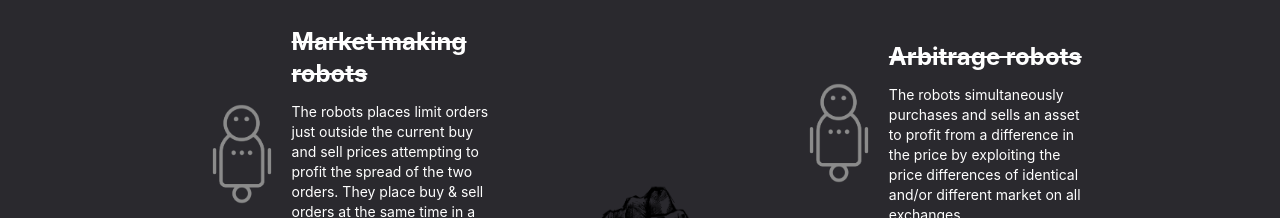
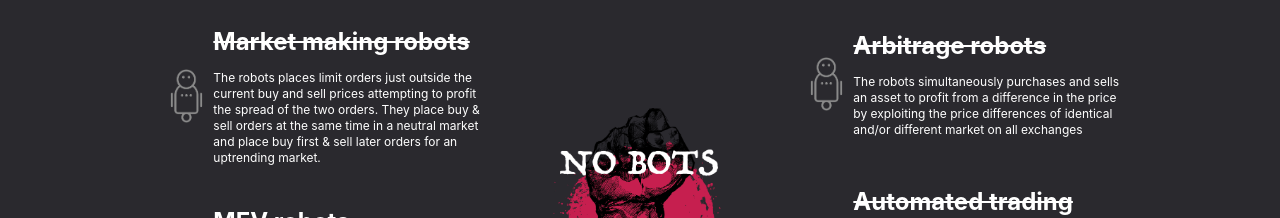
Before and after one commit to austin0072009/acy-website, a React (Create React App) app: page / in a window 1280 px wide. Shown: the part 734-952 px from the top of the page. Built offline with nearby package versions, Linux system fonts and the light colour scheme; no server answers; what javascript-color-gradient would draw is missing.

Commit message:
style: smaller nobot item

```diff
--- a/src/App.js
+++ b/src/App.js
@@ -7,7 +7,7 @@ function App() {
   return (
     <div style={{ backgroundColor: "#2a292e" }}>
       <Header></Header>
-      <div className="mx-2 sm:mx-5 lg:mx-10 xl:mx-24 px-2 sm:px-5 xl:px-24 lg:px-10">
+      <div className="mx-2 sm:mx-5 lg:mx-10 xl:mx-20 px-2 sm:px-5 xl:px-20 lg:px-10">
         <VideoPanel></VideoPanel>
         <NoBots></NoBots>
         <MEVGraphs></MEVGraphs>
--- a/src/components/NoBots.js
+++ b/src/components/NoBots.js
@@ -57,7 +57,7 @@ const NoBots = () => {
           {infos[1]}
         </div>
         <div className="flex justify-center items-center order-3 md:order-2 md:w-1/3 p-10">
-          <img className="w-full" src={protest} alt="NoBot" />
+          <img className="w-3/4" src={protest} alt="NoBot" />
         </div>
         <div className="flex flex-col justify-around order-2 md:order-3 md:w-1/3">
           {infos[2]}
--- a/src/subcomponents/NoBotItem.js
+++ b/src/subcomponents/NoBotItem.js
@@ -10,13 +10,13 @@ const NoBotItem = ({ title, content }) => {
       <img
         src={ListItemOrange}
         alt="bullet"
-        className="w-1/3 filter grayscale-100 brightness-125 hover:grayscale-0"
+        className="w-2/12 filter grayscale-100 brightness-125 hover:grayscale-0"
       ></img>
       <div className="flex flex-col text-white">
         <h2 className="text-2xl mb-3 line-through">
           <b>{title}</b>
         </h2>
-        <p className="text-sm">{content}</p>
+        <p className="text-xs">{content}</p>
       </div>
     </div>
   );
```
